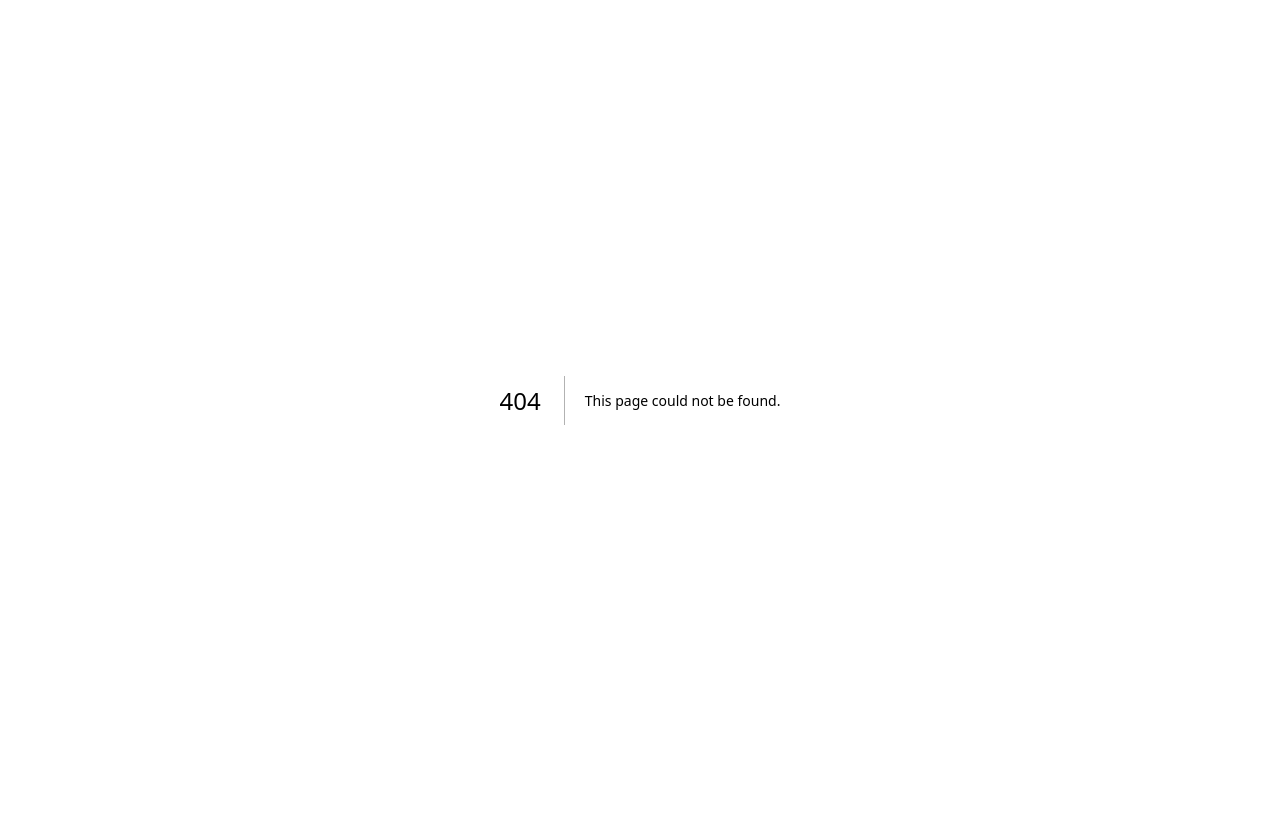
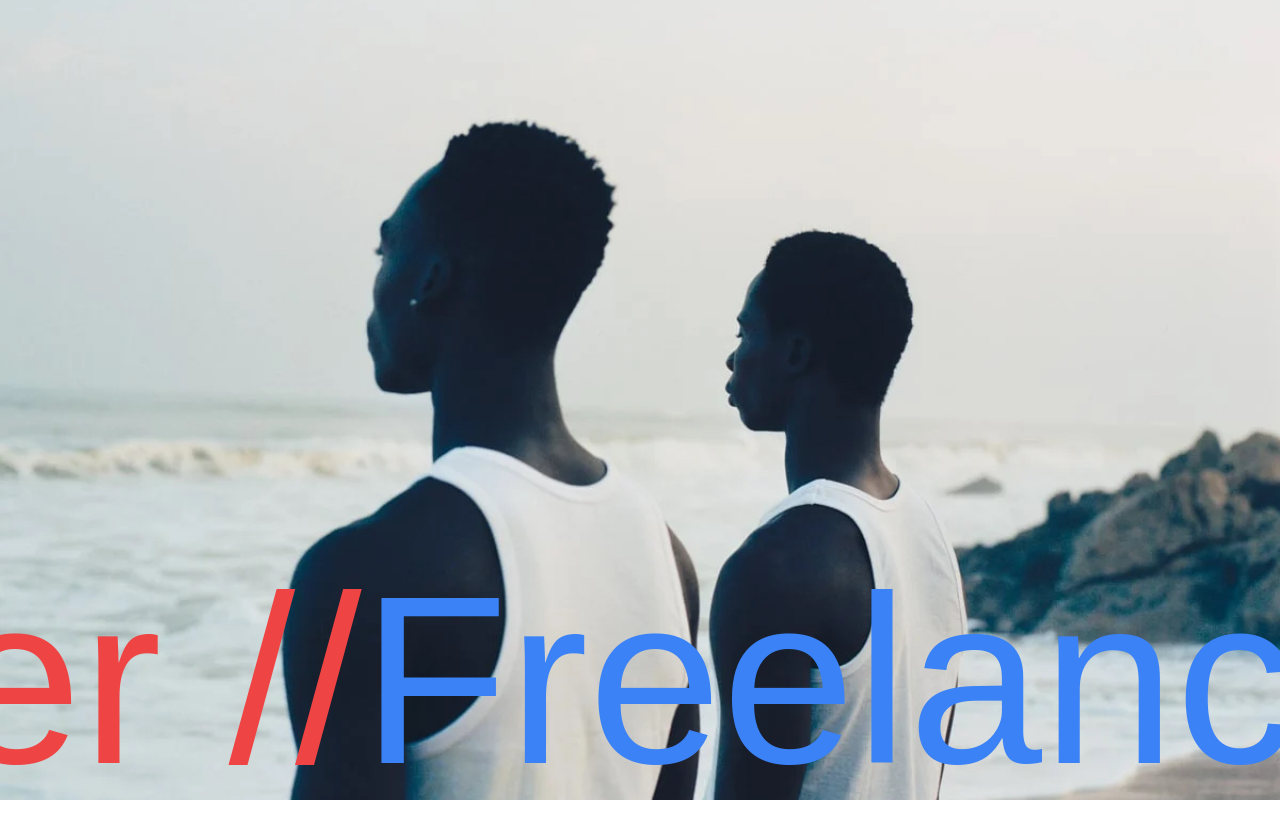
Before and after one commit to hanascript/practicing-stuff, a Next.js app: page /infinite-text in a window 1280 px wide. Before the commit this address had no page. Shown: the top 838 px of the page. Before the commit the page ends 800 px from the top, so only its background shows below. Built offline with nearby package versions, Linux system fonts and the light colour scheme.

Commit message:
infinite text scroll

```diff
--- /dev/null
+++ b/app/infinite-text/page.tsx
@@ -0,0 +1,75 @@
+'use client';
+
+import Image from 'next/image';
+import { useEffect, useRef } from 'react';
+import gsap from 'gsap';
+import { ScrollTrigger } from 'gsap/ScrollTrigger';
+
+export default function InfiniteText() {
+  const firstTextRef = useRef<HTMLParagraphElement>(null);
+  const secondTextRef = useRef<HTMLParagraphElement>(null);
+  const sliderRef = useRef<HTMLDivElement>(null);
+
+  let xPercent = 0;
+  let direction = 1;
+
+  useEffect(() => {
+    gsap.registerPlugin(ScrollTrigger);
+    requestAnimationFrame(animation);
+
+    gsap.to(sliderRef.current, {
+      scrollTrigger: {
+        trigger: document.documentElement,
+        start: 0,
+        end: window.innerHeight,
+        scrub: 0.25,
+        onUpdate: e => (direction = e.direction * -1),
+      },
+      x: '-=300px',
+    });
+  }, []);
+
+  const animation = () => {
+    if (xPercent <= -100) {
+      xPercent = 0;
+    }
+
+    if (xPercent > 0) {
+      xPercent = -100;
+    }
+
+    gsap.set(firstTextRef.current, { xPercent: xPercent });
+    gsap.set(secondTextRef.current, { xPercent: xPercent });
+
+    xPercent += 0.05 * direction;
+
+    requestAnimationFrame(animation);
+  };
+
+  return (
+    <div className='relative h-screen mb-[100vh] overflow-hidden'>
+      <Image
+        src='/images/background.jpg'
+        alt='image'
+        fill={true}
+        className='object-cover'
+      />
+      <div className='absolute top-[calc(100vh-300px)]'>
+        <div className='relative whitespace-nowrap flex'>
+          <p
+            ref={firstTextRef}
+            className='m-0 text-red-500 text-[240px] font-medium'
+          >
+            Freelance Developer //
+          </p>
+          <p
+            ref={secondTextRef}
+            className='m-0 text-blue-500 text-[240px] font-medium absolute left-full'
+          >
+            Freelance Developer //
+          </p>
+        </div>
+      </div>
+    </div>
+  );
+}
--- a/app/page.tsx
+++ b/app/page.tsx
@@ -10,6 +10,10 @@
     title: 'project gallery',
     href: '/project-gallery',
   },
+  {
+    title: 'infinite text move',
+    href:'/infinite-text'
+  }
 ];
 
 export default function Home() {
```
Also changed, not shown: public/images/background.jpg (added).
